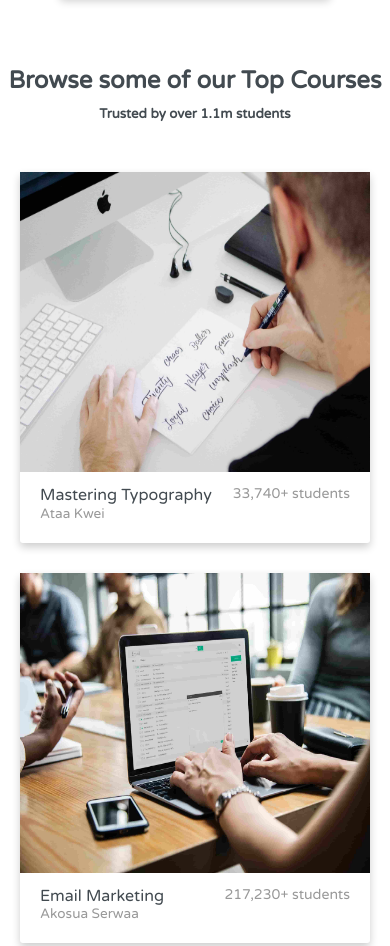
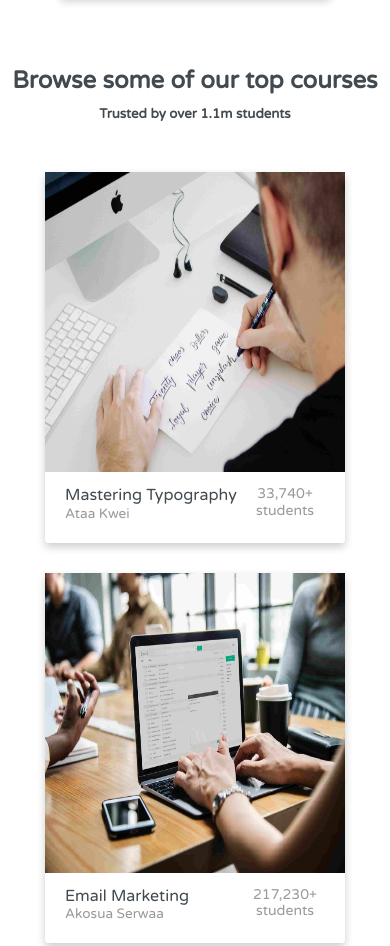
Before and after one commit to alfmoh/learn-center, a website built with webpack: page app/index.html in a window 390 px wide. Shown: the part 1643-2589 px from the top of the page. Built offline with nearby package versions, Linux system fonts and the light colour scheme; files whose address does not match are found by name.

Commit message:
top-courses modified for mobile screens

```diff
--- a/app/assets/styles/modules/_top-courses.css
+++ b/app/assets/styles/modules/_top-courses.css
@@ -7,6 +7,7 @@
 
     &__title {
         margin: 70px 0 -10px 0;
+        text-align: center;
     }
 
     &__sub-title {
@@ -24,6 +25,9 @@
         justify-content: center;
         cursor: pointer;
 
+        @media (--phone) {
+            max-width: 300px;
+        }
 
         &__card {
             @mixin card {}
@@ -32,6 +36,10 @@
                 height: 300px;
                 max-width: 350px;
                 object-fit: fill;
+
+                @media (--phone) {
+                    max-width: 300px;
+                }
             }
 
             &__desc {
@@ -55,6 +63,7 @@
 
                 &__num-students {
                     font-size: .88rem;
+                    max-width: 80px;
                 }
             }
         }
--- a/app/index.html
+++ b/app/index.html
@@ -95,7 +95,7 @@
     </section>
 
     <section class="top-courses light--blue">
-        <h2 class="top-courses__title">Browse some of our Top Courses</h2>
+        <h2 class="top-courses__title">Browse some of our top courses</h2>
         <h5 class="top-courses__sub-title">Trusted by over 1.1m students</h5>
 
         <ul class="top-courses-list">
@@ -211,7 +211,7 @@
                 <li class="footer-content-list__item">
                     <h3 class="footer-content-list__heading">LearnCenter</h3>
                     <p class="footer-content-list__desc">
-                       Important! <br>This website isn't real. Just a concept to prove my skills.
+                       Important! <br>This website isn't real. <br>Just a concept to prove my skills.
                     </p>
                 </li>
                 <li class="footer-content-list__item">
--- a/app/temp/styles/styles.css
+++ b/app/temp/styles/styles.css
@@ -823,6 +823,7 @@ body {
 
 .top-courses__title {
         margin: 70px 0 -10px 0;
+        text-align: center;
     }
 
 .top-courses__sub-title {
@@ -840,6 +841,13 @@ body {
         justify-content: center;
         cursor: pointer;
     }
+
+@media (min-width : 0) and (max-width : 568px) {
+
+.top-courses-list {
+            max-width: 300px
+    }
+        }
 
 .top-courses-list__card {
             list-style: none;
@@ -860,6 +868,13 @@ body {
                 -o-object-fit: fill;
                    object-fit: fill;
             }
+
+@media (min-width : 0) and (max-width : 568px) {
+
+.top-courses-list__card__img {
+                    max-width: 300px
+            }
+                }
 
 .top-courses-list__card__desc {
                 margin: 10px 20px 0;
@@ -883,6 +898,7 @@ body {
 
 .top-courses-list__card__desc__num-students {
                     font-size: .88rem;
+                    max-width: 80px;
                 }
 
 .testimonials {
```
